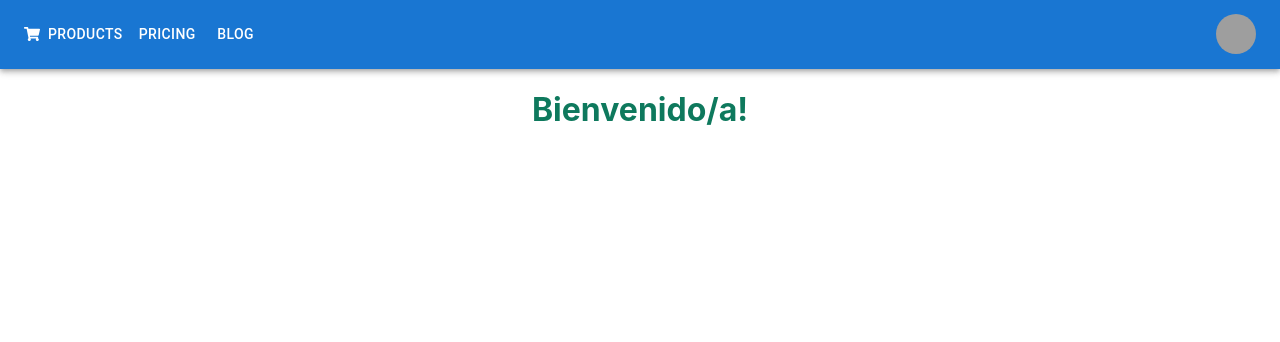
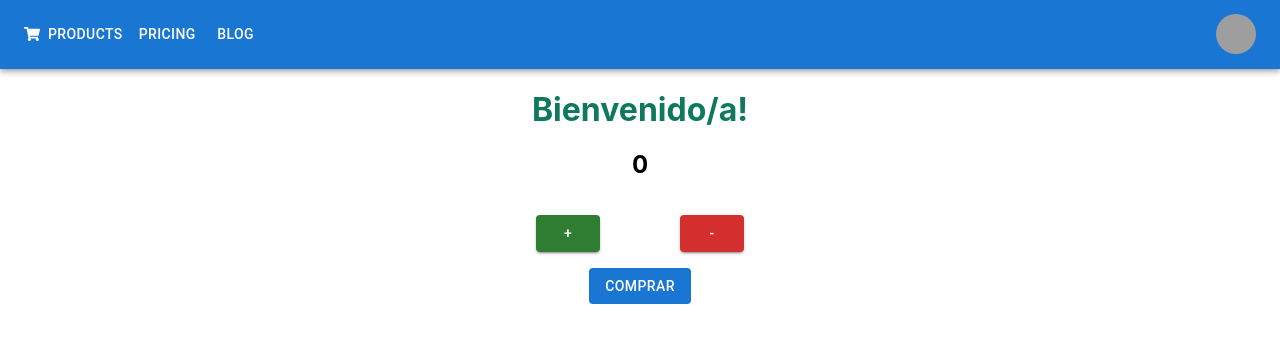
Before and after one commit to Woaldie/Landing, a React (Create React App) app: page / in a window 1280 px wide. Shown: the top 342 px of the page. Built offline with nearby package versions, Linux system fonts and the light colour scheme; grey boxes are pictures that could not be loaded.

Commit message:
agregando contador

```diff
--- a/src/App.js
+++ b/src/App.js
@@ -1,12 +1,14 @@
 import './App.css';
-import ItemListContainer from './components/ItemListContainer';
-import NavBar from './components/NavBar';
+import ItemListContainer from './components/ItemListContainer/ItemListContainer';
+import NavBar from './components/NavBar/NavBar';
+import ItemCount from "./components/ItemCount/ItemCount"
 
 function App() {
   return (
     <>
       <NavBar />
       <ItemListContainer />
+      <ItemCount stock={10}/>
     </>
   );
 }
--- /dev/null
+++ b/src/components/ItemCount/ItemCount.jsx
@@ -0,0 +1,60 @@
+import React, { useState } from "react";
+import { Button } from "@mui/material";
+import s from "./ItemCount.module.css"
+
+export default function ItemCount({stock}) {
+  const [count, setCount] = useState(0);
+
+  function agregar() {
+    if (count < stock) {
+      setCount(count + 1);
+    }
+  }
+
+  function quitar() {
+    if (count > 0) {
+      setCount(count - 1);
+    }
+  }
+
+  function comprar() {
+    alert("Agregaste " + count + " productos a tu carrito");
+  }
+
+  return (
+    <>
+      <div>
+        <div className={s.contador}>
+        <h2>{count}</h2>
+        <Button
+          className="Agregar"
+          variant="contained"
+          color="success"
+          onClick={agregar}
+        >
+          +
+        </Button>
+        <Button
+          className="Quitar"
+          variant="contained"
+          color="error"
+          onClick={quitar}
+        >
+          -
+        </Button>
+        </div>
+
+        <div className={s.comprar}>
+        <Button
+          className="Comprar"
+          variant="contained"
+          disableElevation
+          onClick={comprar}
+        >
+          Comprar
+        </Button>
+        </div>
+      </div>
+    </>
+  );
+}
--- /dev/null
+++ b/src/components/ItemCount/ItemCount.module.css
@@ -0,0 +1,12 @@
+.contador{
+    text-align: center;
+}
+
+.contador button{
+    margin: 2vh 5vh;
+    display: inline-block;
+}
+
+.comprar{
+    text-align: center;
+}
--- a/src/components/ItemListContainer.jsx
+++ /dev/null
@@ -1,14 +0,0 @@
-export default function ItemListContainer (){
-
-    return(
-
-        <>
-
-            <h1 className="saludo">
-                Bienvenido/a!
-            </h1>
-
-        </>
-
-    )
-}
--- /dev/null
+++ b/src/components/ItemListContainer/ItemListContainer.jsx
@@ -0,0 +1,7 @@
+export default function ItemListContainer() {
+  return (
+    <>
+      <h1 className="saludo">Bienvenido/a!</h1>
+    </>
+  );
+}
--- a/src/components/NavBar.jsx
+++ b/src/components/NavBar/NavBar.jsx
@@ -11,7 +11,7 @@ import Avatar from '@mui/material/Avatar';
 import Button from '@mui/material/Button';
 import Tooltip from '@mui/material/Tooltip';
 import MenuItem from '@mui/material/MenuItem';
-import CartWidget from './CartWidget';
+import CartWidget from '../CartWidget/CartWidget';
 
 const pages = ['Products', 'Pricing', 'Blog'];
 const settings = ['Profile', 'Account', 'Dashboard', 'Logout'];
```
Also changed, not shown: src/components/CartWidget/CartWidget.jsx (renamed from src/components/CartWidget.jsx).
